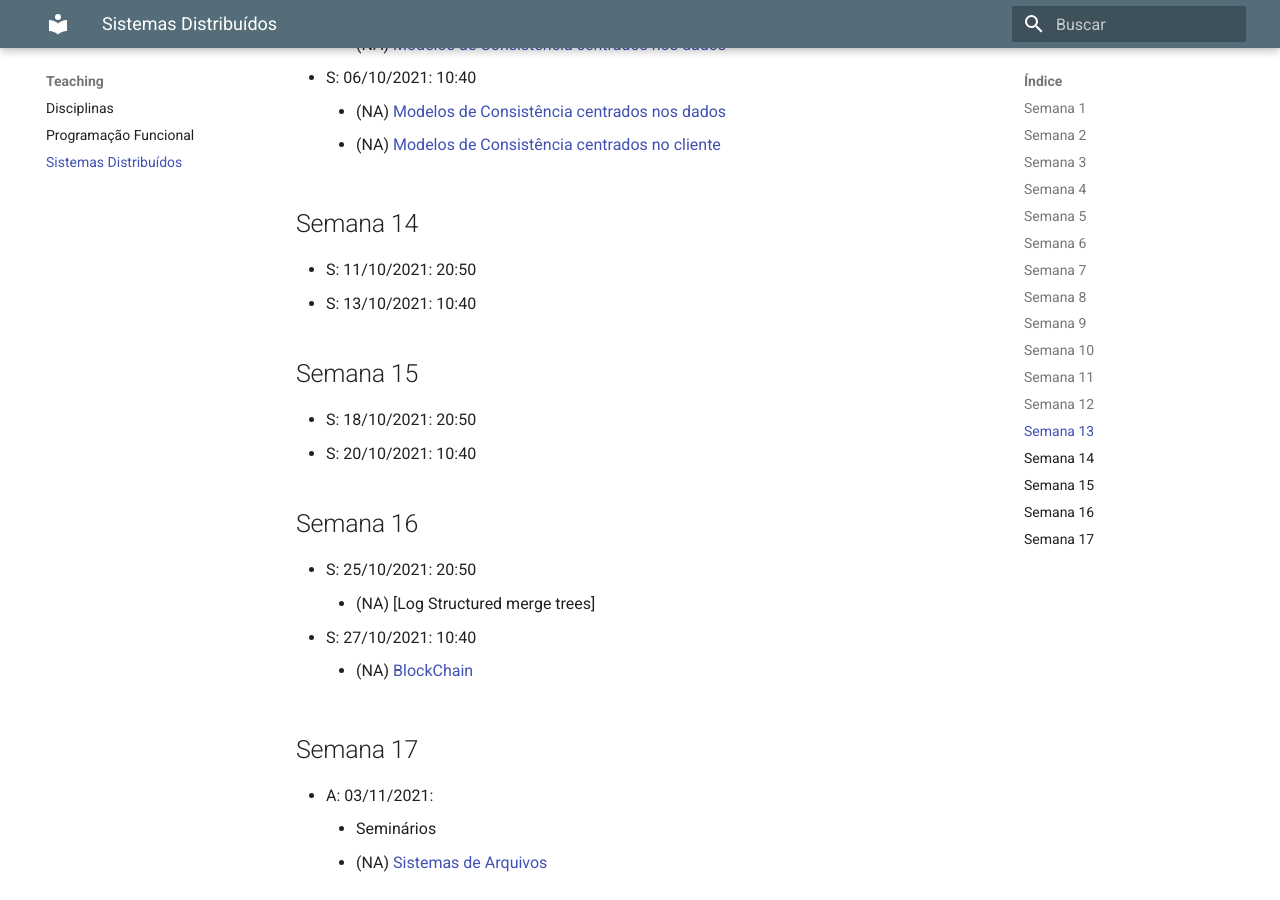
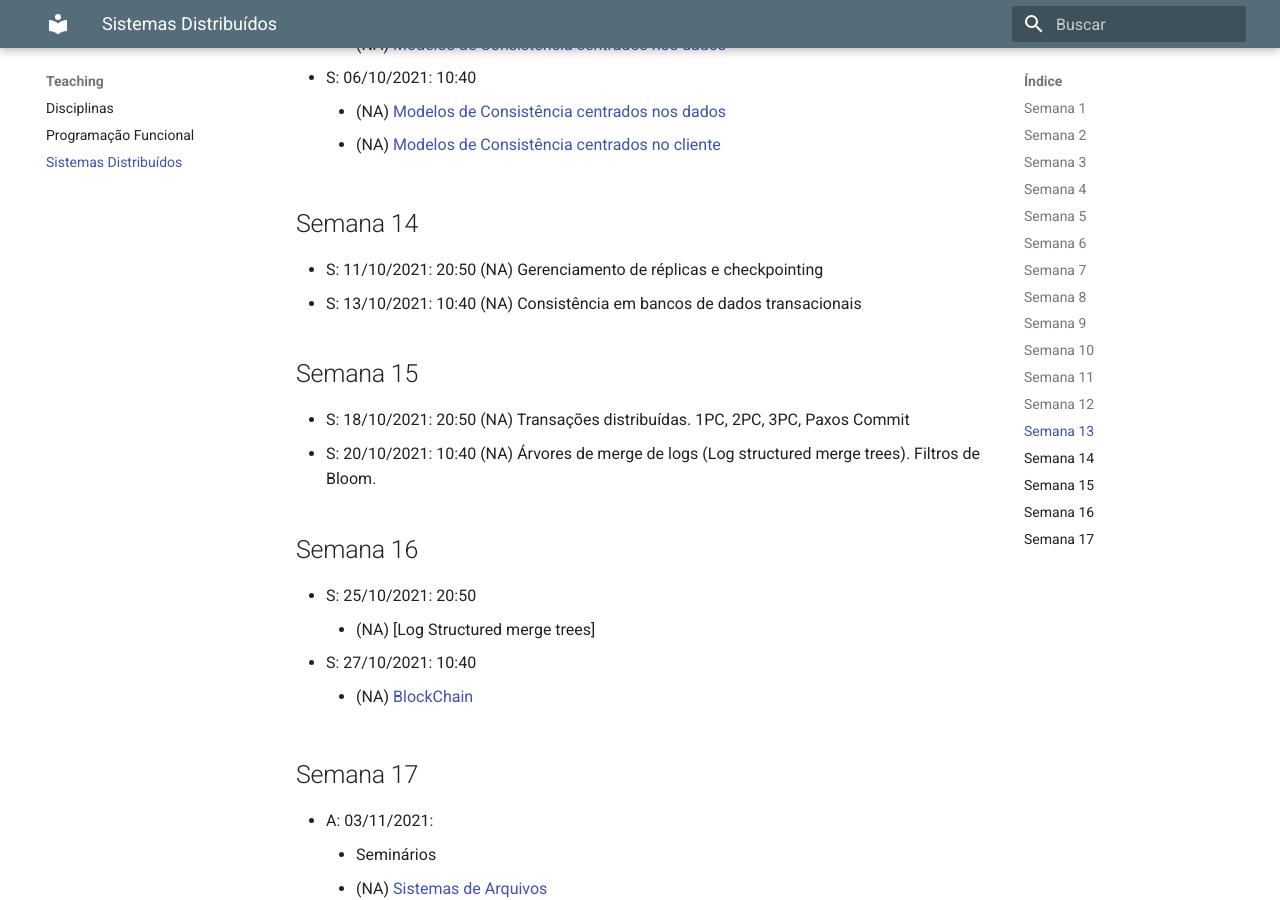
Before and after one commit to lasarojc/lasarojc.github.io, an MkDocs documentation site: the page built from docs/teaching/gbc074gsi028/index.md, in a window 1280 px wide and 900 px high, scrolled down 7163 px. Built offline with MkDocs 1.6.1 and Material for MkDocs 9.7.7, drawn with Linux system fonts in a browser that asks for light colours; some of the changed lines change nothing that is shown.

Commit message:
finalfinal

```diff
--- a/docs/teaching/gbc074gsi028/index.md
+++ b/docs/teaching/gbc074gsi028/index.md
@@ -230,12 +230,12 @@ Na descrição das atividades,
      * (NA) [Modelos de Consistência centrados no cliente](https://lasarojc.github.io/ds_notes/consistency/client_centric/)
 
 ## Semana 14
-* S: 11/10/2021: 20:50
-* S: 13/10/2021: 10:40
+* S: 11/10/2021: 20:50 (NA) Gerenciamento de réplicas e checkpointing
+* S: 13/10/2021: 10:40 (NA) Consistência em bancos de dados transacionais
 
 ## Semana 15
-* S: 18/10/2021: 20:50
-* S: 20/10/2021: 10:40
+* S: 18/10/2021: 20:50 (NA) Transações distribuídas. 1PC, 2PC, 3PC, Paxos Commit
+* S: 20/10/2021: 10:40 (NA) Árvores de merge de logs (Log structured merge trees). Filtros de Bloom.
 
 ## Semana 16
 * S: 25/10/2021: 20:50
@@ -247,32 +247,3 @@ Na descrição das atividades,
 * A: 03/11/2021:
     * Seminários
     * (NA) [Sistemas de Arquivos]()
-
-
-<!--
-### Leituras
-* Vídeo: Containers docker no desenvolvimento de aplicações distribuídas
-
-## Semana 12
-    * TODO: Falhas bizantinas? Problemas dos generais bizantinos.
-    * (NA) [Dependabilidade](https://lasarojc.github.io/ds_notes/fault/dependability/)
-
-Modelos de consistencia
-    Centrados nos dados
-    Centrados nos clientes
-Gerenciamento de replicas
-checkpointing
-
-
-## Aula 21 -
-## Aula 22 -
-## Aula 23 - Bancos de dados
-## Aula 24 - Bancos de dados
-## Aula 25 - Sistemas de arquivos
-## Aula 26 - Sistemas de arquivos
-## Aula 27 - Tópicos avançados
-## Aula 28 - Tópicos avançados
-## Aula 29 - Seminários
-## Aula 30 - Seminários
-
--->
```
